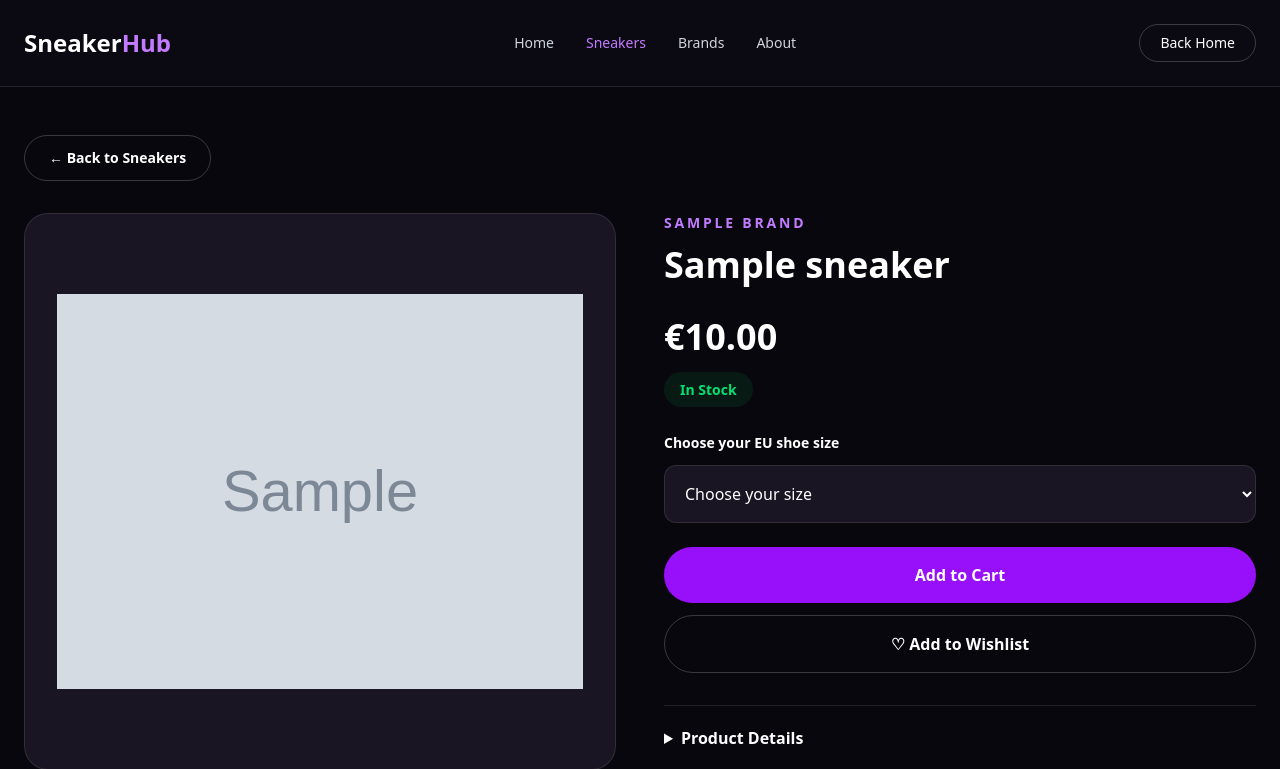
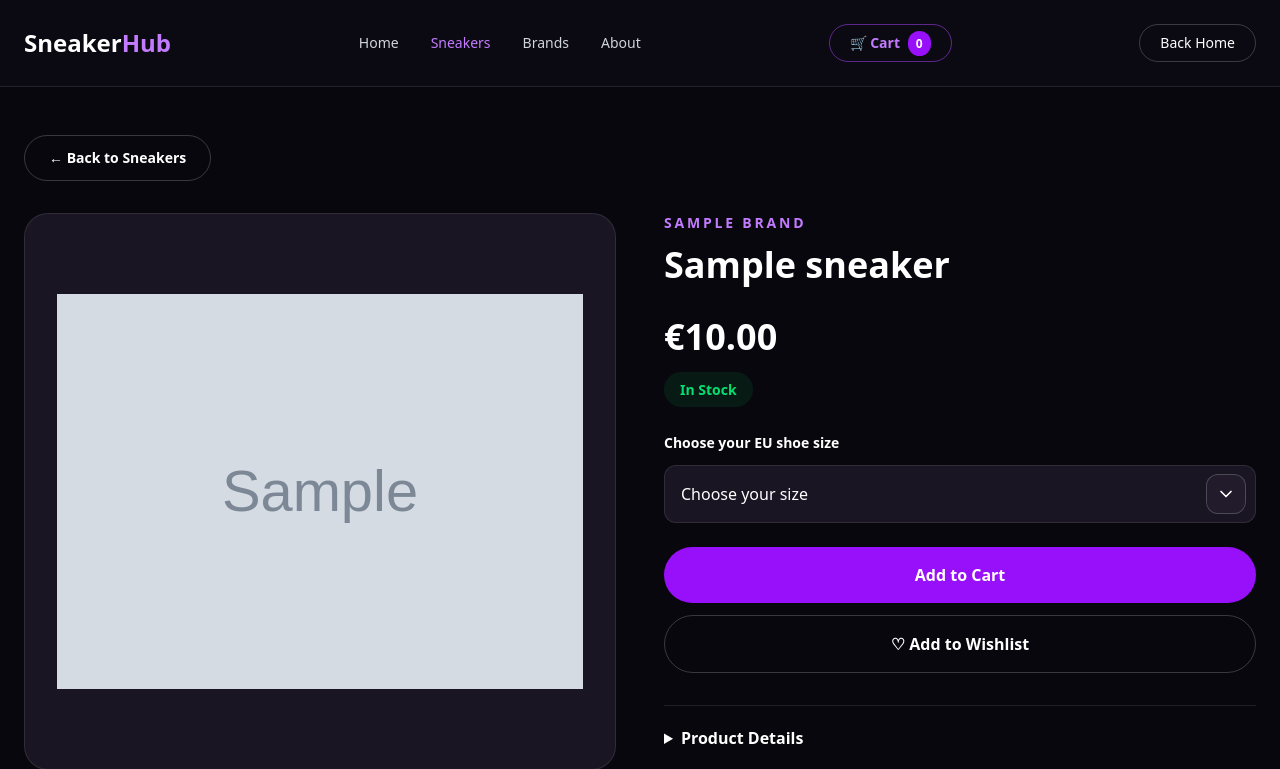
Before and after one commit to sais27160-design/sneaker-hub, a Laravel app: page /sneakers in a window 1280 px wide. Shown: the top 769 px of the page. Run offline with Laravel 12, Linux system fonts and the light colour scheme; a user stored in the database is signed in; data comes from the database, SQL or seed files in the repository; tables that the repository leaves empty hold one stand-in row (values such as "Sample post"); grey boxes marked "Sample" are stand-in pictures; style sheets or scripts are compiled from the project's sources.

Commit message:
Update index.blade.php
update sneaker page

```diff
--- a/resources/views/sneakers/index.blade.php
+++ b/resources/views/sneakers/index.blade.php
@@ -8,6 +8,19 @@
     <title>SneakerHub - Sneakers</title>
 
     @vite(['resources/css/app.css'])
+
+    <style>
+    .size-select-wrapper .size-arrow-box {
+        border: 1px solid rgba(255, 255, 255, 0.2);
+        transition: border-color 0.2s ease;
+    }
+
+    .size-select-wrapper:hover .size-arrow-box,
+    .size-select-wrapper:focus-within .size-arrow-box {
+        border-color: #A855F7;
+    }
+</style>
+
 </head>
 
 <body class="min-h-screen bg-[#08070d] text-white">
@@ -37,6 +50,17 @@
                     About
                 </a>
             </nav>
+
+             <a href="{{ route('cart.index') }}"
+                class="rounded-full border border-purple-500/50 px-5 py-2 text-sm font-semibold text-purple-400 transition hover:bg-purple-600 hover:text-white">
+
+
+                    🛒 Cart
+
+                <span class="ml-1 rounded-full bg-purple-600 px-2 py-1 text-xs text-white">
+                    {{ collect(session('cart', []))->sum('quantity') }}
+                </span>
+            </a>
 
             <a href="{{ route('home') }}"
                 class="rounded-full border border-white/20 px-5 py-2 text-sm transition hover:border-purple-400 hover:text-purple-400">
@@ -169,34 +193,70 @@
                         <input type="hidden" name="sneaker_id" value="{{ $selectedSneaker->id }}">
 
 
+
                     <!-- Shoe size -->
                     <label for="size_id" class="mb-3 block text-sm font-semibold">
                         Choose your EU shoe size
                     </label>
 
+                    <div class="size-select-wrapper" style="position: relative; width: 100%;">
+
                     <select
                         name="size_id"
                         id="size_id"
                         required
-                            class="w-full rounded-xl border border-white/10 bg-[#191522] px-4 py-4 text-white outline-none transition focus:border-purple-500"
+                        style="appearance: none; -webkit-appearance: none; background-image: none;"
+                        class="w-full rounded-xl border border-white/10 bg-[#191522] px-4 py-4 pr-16 text-white outline-none focus:border-purple-500"
                     >
-
-                            <option value="" selected disabled>
-                                Choose your size
-                            </option>
+                        <option value="" selected disabled>Choose your size</option>
 
                         @foreach ($selectedSneaker->sizes->sortBy('size') as $size)
-
                             <option
                                 value="{{ $size->id }}"
                                 @disabled($size->stock_quantity <= 0)
                             >
                                 EU {{ rtrim(rtrim(number_format((float) $size->size, 1, '.', ''), '0'), '.') }}
                             </option>
+                        @endforeach
+                    </select>
 
-                            @endforeach
+                    <!-- Arrow square -->
+                    <span
+                        class="size-arrow-box"
+                        style="
+                            position: absolute;
+                            right: 10px;
+                            top: 50%;
+                            transform: translateY(-50%);
+                            width: 40px;
+                            height: 40px;
+                            min-width: 40px;
+                            display: flex;
+                            align-items: center;
+                            justify-content: center;
+                            box-sizing: border-box;
+                            border-radius: 12px;
+                            background: #211b2b;
+                            pointer-events: none;
+                        "
+                    >
+                        <svg
+                            width="20"
+                            height="20"
+                            viewBox="0 0 24 24"
+                            fill="none"
+                            stroke="#FFFFFF"
+                            stroke-width="2"
+                            stroke-linecap="round"
+                            stroke-linejoin="round"
+                        >
+                            <path d="m6 9 6 6 6-6"/>
+                        </svg>
+                    </span>
 
-                        </select>
+                </div>
+
+
 
 
                         <!-- Add to Cart -->
```
Lines whose indentation alone changed are shown as unchanged.
